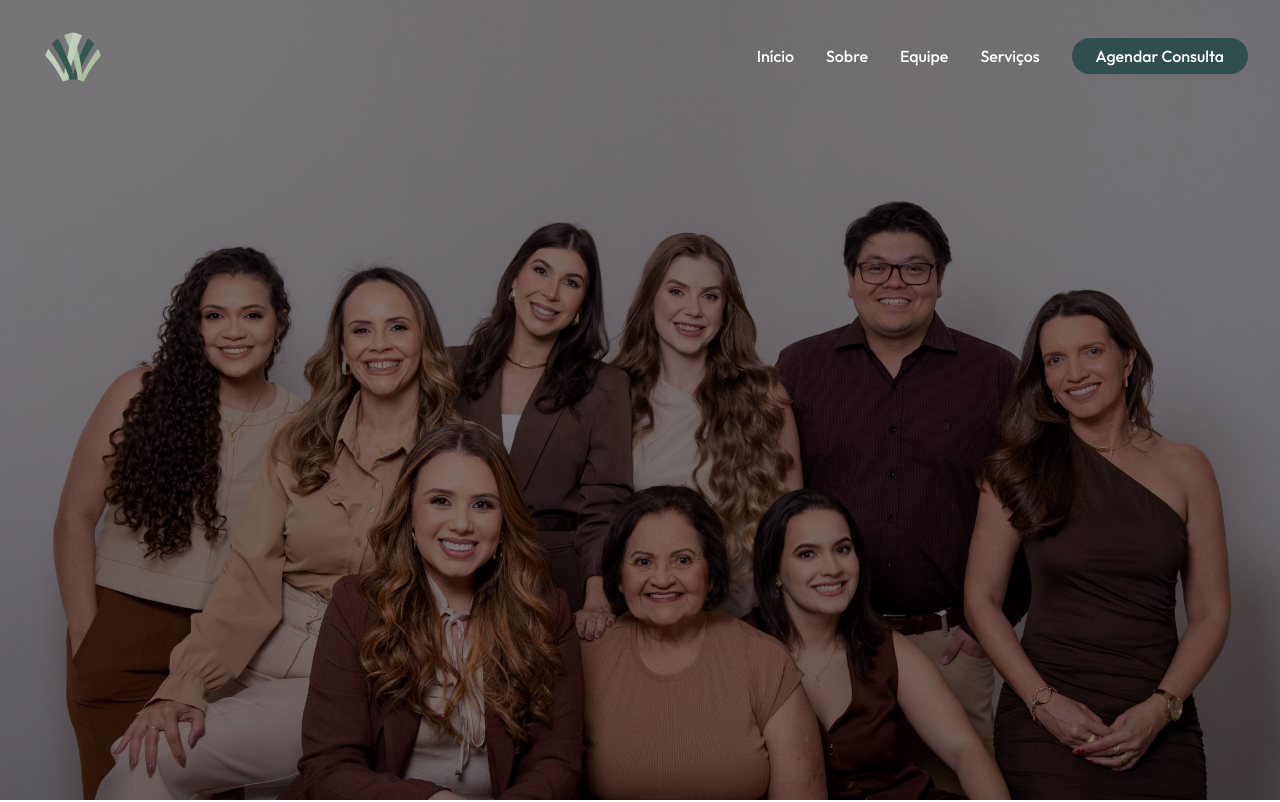
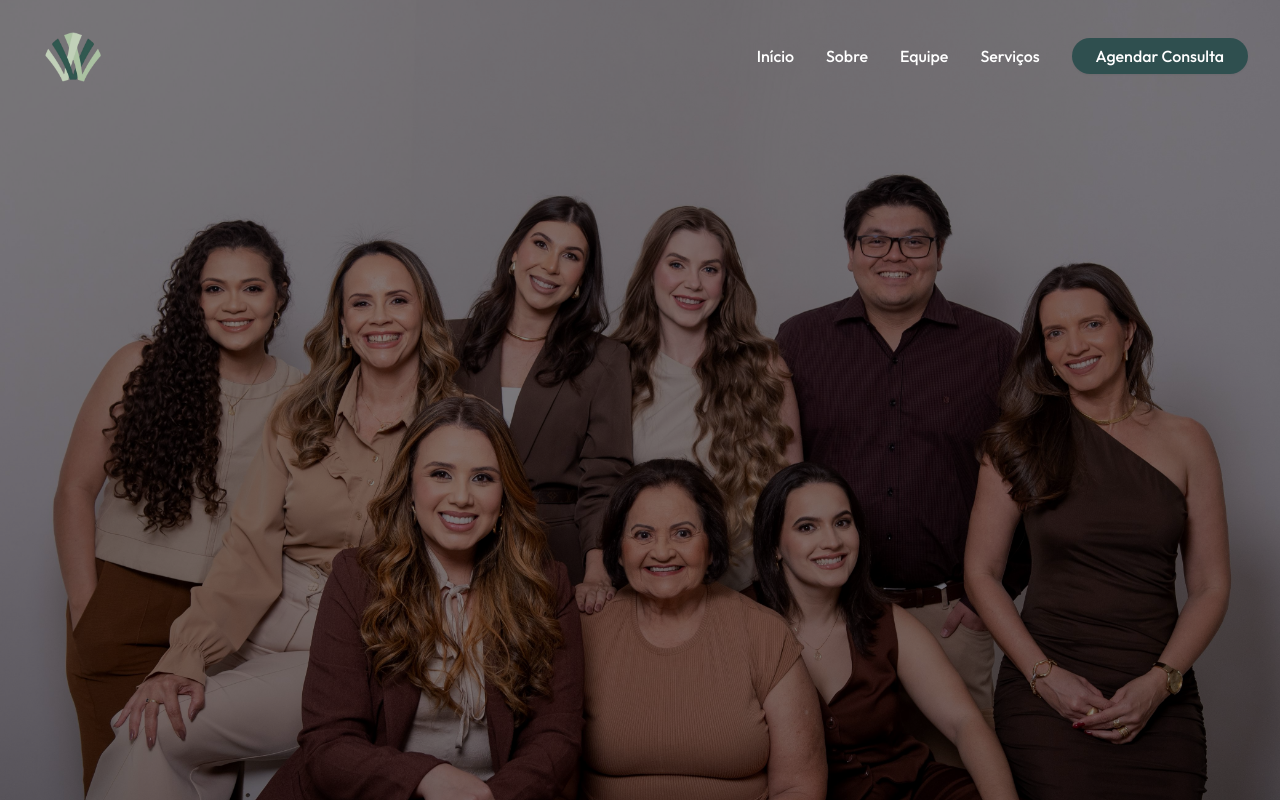
Before and after one commit to klsb122/vitaliza, a React (Vite) app: page / in a window 1280 px wide. Shown: the top 802 px of the page. Built offline with nearby package versions, Linux system fonts and the light colour scheme; the HTML template or start-up script is replaced by a standard one; a web font is replaced by a local one.

Commit message:
feat: Adiciona o componente Hero com layouts responsivos para desktop e mobile.

```diff
--- a/src/components/Hero.tsx
+++ b/src/components/Hero.tsx
@@ -10,7 +10,7 @@ const Hero = () => {
         style={{
           backgroundImage: `url(${equipe})`,
           backgroundSize: 'cover',
-          backgroundPosition: 'center top',
+          backgroundPosition: 'center',
         }}
       >
         <div className="absolute inset-0 bg-black/50" />
```
